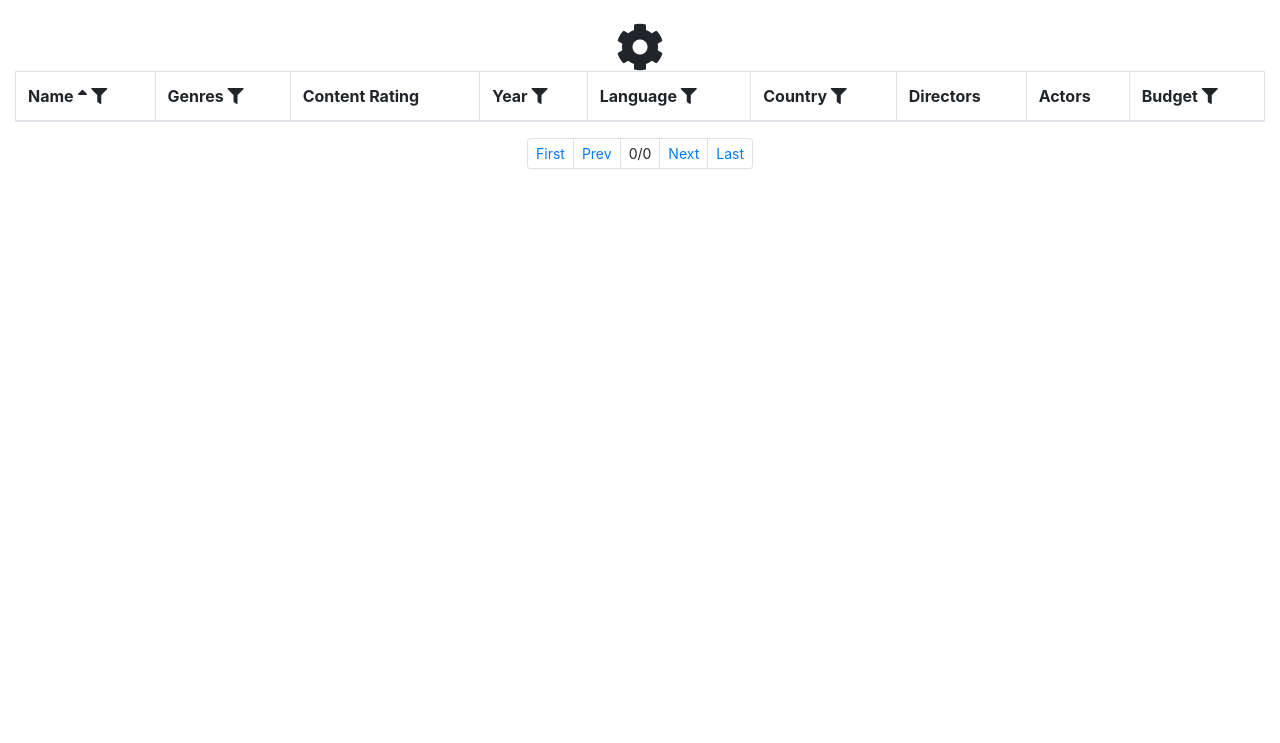
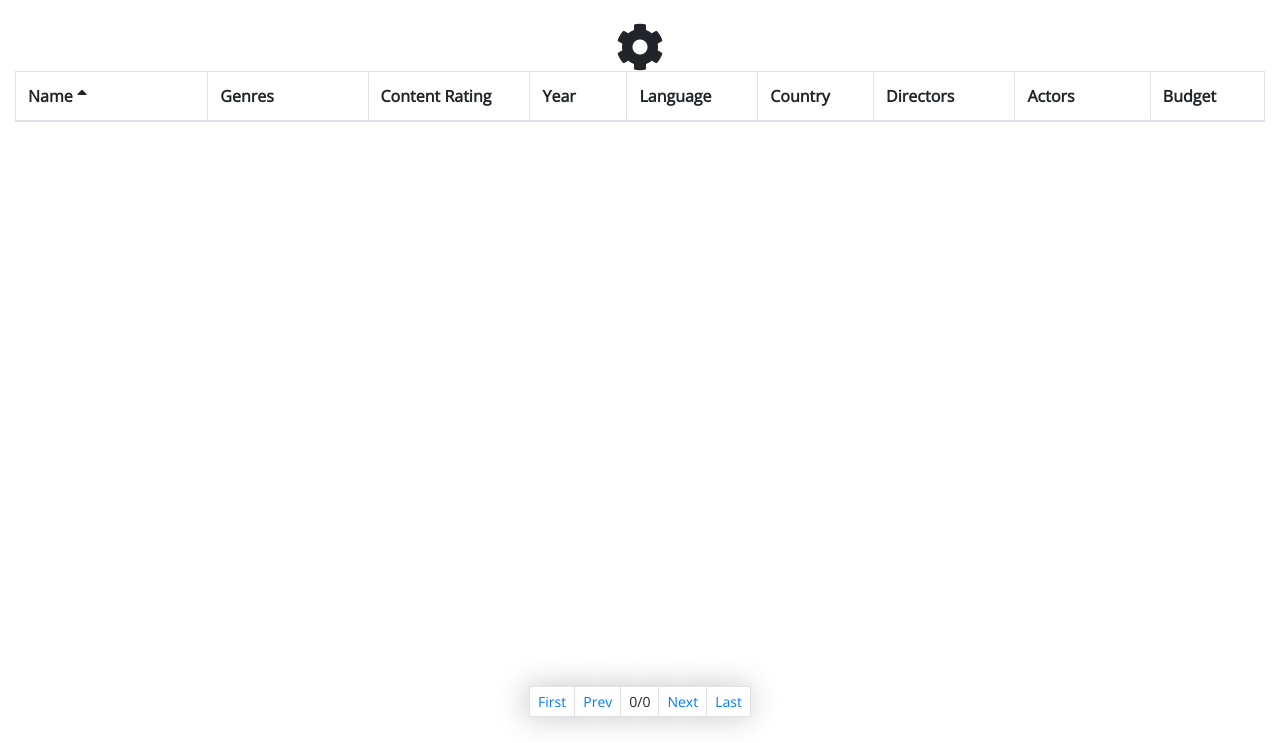
Before and after one commit to imsushil/movies, a website: page index.html in a window 1280 px wide. Shown: the part 57-800 px from the top of the page. Drawn offline with nearby package versions, Linux system fonts and the light colour scheme; files that its build step writes are made by us from their sources; the site is published under a folder, as on GitHub Pages, so addresses that start at the root find nothing.

Commit message:
Update index.html

```diff
--- a/index.html
+++ b/index.html
@@ -9,9 +9,9 @@
 	integrity="sha384-MCw98/SFnGE8fJT3GXwEOngsV7Zt27NXFoaoApmYm81iuXoPkFOJwJ8ERdknLPMO" crossorigin="anonymous">
 	<link rel="stylesheet" href="https://use.fontawesome.com/releases/v5.3.1/css/all.css"
 	integrity="sha384-mzrmE5qonljUremFsqc01SB46JvROS7bZs3IO2EmfFsd15uHvIt+Y8vEf7N7fWAU" crossorigin="anonymous">
-    <link rel="stylesheet" type="text/css" href="/css/main.css" />
-    <link id="pageStyle" rel="stylesheet" type="text/css" href="/css/light.css" />
-    <script type="text/javascript" src="/js/app.js"></script>
+    <link rel="stylesheet" type="text/css" href="css/main.css" />
+    <link id="pageStyle" rel="stylesheet" type="text/css" href="css/light.css" />
+    <script type="text/javascript" src="js/app.js"></script>
 </head>
 <body>
 	<nav class="navbar navbar-expand-sm bg-primary sticky-top">
```
